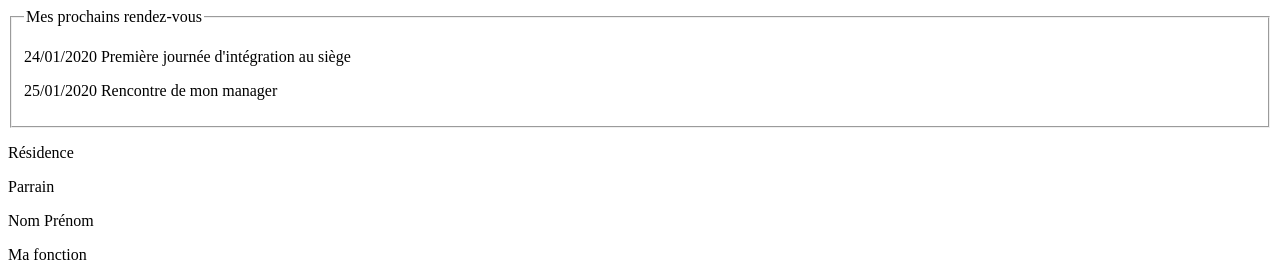
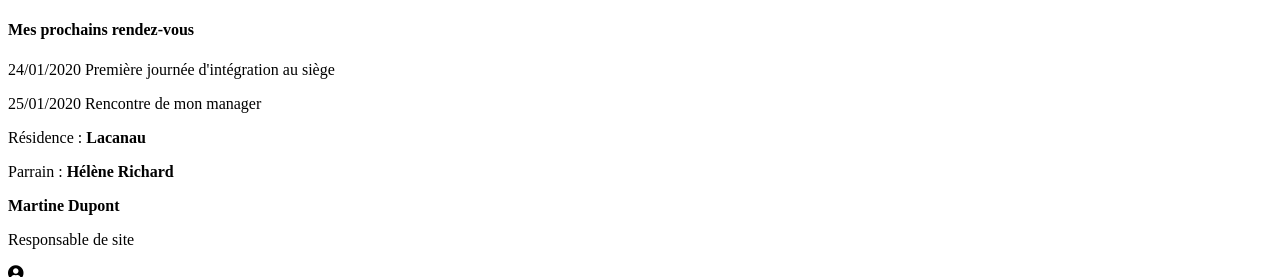
Before and after one commit to estev217/WildCodeSchool-projet3, a Symfony app: template templates/checklist.html.twig in a window 1280 px wide. Shown: the top 277 px of the page. Run offline with Twig, Linux system fonts and the light colour scheme; the template is opened without the code that fills it: most values are stand-ins (such as "Sample title", 1, 10 or a date in 2020); form fields are guessed from the names that the template uses; some libraries are stand-ins or nearby versions.

Commit message:
refactor scss header and checkist

```diff
--- a/assets/scss/app.scss
+++ b/assets/scss/app.scss
@@ -13,3 +13,7 @@ body {
 a {
     color: $yellow;
 }
+
+.container {
+    margin-top: 3rem;
+}
--- a/src/Form/UserChecklistType.php
+++ b/src/Form/UserChecklistType.php
@@ -23,7 +23,7 @@ class UserChecklistType extends AbstractType
                 'choice_label' => 'name',
                 'expanded' => true,
                 'multiple' => true,
-                'group_by' => 'category',
+                'attr' => ['class' => 'checklist-title']
             ]);
     }
 
--- a/templates/_header.html.twig
+++ b/templates/_header.html.twig
@@ -1,23 +1,20 @@
-<div class="d-flex head-block" >
-    <div class="mr-auto p-2 ml-3 bd-highlight">
-        <fieldset>
-           <legend>Mes prochains rendez-vous</legend>
+<div class="d-flex align-items-center justify-content-around head-block" >
+    <div class="bd-highlight rdv">
+            <h4>Mes prochains rendez-vous</h4>
             <p class="m-2">24/01/2020 Première journée d'intégration au siège</p>
             <p class="m-2">25/01/2020 Rencontre de mon manager</p>
-        </fieldset>
     </div>
 
     <div class="infoA">
-            <p>Résidence</p>
-            <p>Parrain</p>
+        <p>Résidence : <strong>Lacanau</strong></p>
+        <p>Parrain : <strong>Hélène Richard</strong></p>
     </div>
     <div class="info">
-            <p>Nom Prénom</p>
-            <p>Ma fonction</p>
+        <p class="my-name"><strong>Martine Dupont</strong></p>
+        <p>Responsable de site</p>
     </div>
-        <div class=".d-flex mx-2 my-2">
-            <img class="picture-avatar" src="http://golem13.fr/wp-content/uploads/2019/01/Avatar2-et-3-termines.jpg" alt="">
+    <div class="picture-avatar">
+        <i class="fas fa-user-circle"></i>
     </div>
 
-
 </div>
--- a/templates/checklist.html.twig
+++ b/templates/checklist.html.twig
@@ -9,10 +9,10 @@
                         <h3>Mes indispensables</h3>
                     </div>
                     <div class="card-body">
-                        <p>Mon manager direct : Martin Durand</p>
-                        <p>Mon parrain : Richard Dupont</p>
-                        <p>Mon référent : Sonia Petit</p>
-                        <p>Ma résidence pilote : Lacanau</p>
+                        <p>Mon manager direct : <strong>Martin Durand</strong></p>
+                        <p>Mon parrain : <strong>Richard Dupont</strong></p>
+                        <p>Mon référent : <strong>Sonia Petit</strong></p>
+                        <p>Ma résidence pilote : <strong>Lacanau</strong></p>
                     </div>
                 </div>
             </div>
```
Also changed, not shown: assets/scss/checklist.scss (+11 -10 lines), assets/scss/header.scss (+12 -31 lines), assets/scss/navbar/navbar.scss (+2 -6 lines). Lines whose indentation alone changed are shown as unchanged.
